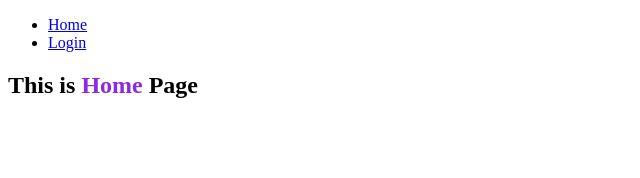
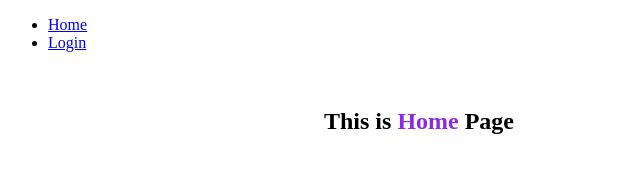
Before and after one commit to KaziAkibRayhan/Sample-Navigation, a plain HTML site: page index.html in a window 1280 px wide. Shown: the whole page, without its empty margins (0-640 px from the left). Drawn offline with Linux system fonts and the light colour scheme.

Commit message:
2nd commit

```diff
--- a/index.html
+++ b/index.html
@@ -12,8 +12,8 @@
       <li><a href="./index.html">Home</a></li>
       <li><a href="./Login/Login.html">Login</a></li>
     </ul>
-    <div style="width: 50%; margin: 0 auto p-20px">
-        <h2>This is <span style="color: blueviolet;">Home</span> Page</h2>
-      </div>
+    <div style="width: 50%; margin: 0 auto; padding: 20px">
+      <h2>This is <span style="color: blueviolet">Home</span> Page</h2>
+    </div>
   </body>
 </html>
```
Also changed, not shown: Login/Login.html (+1 -1 lines).
